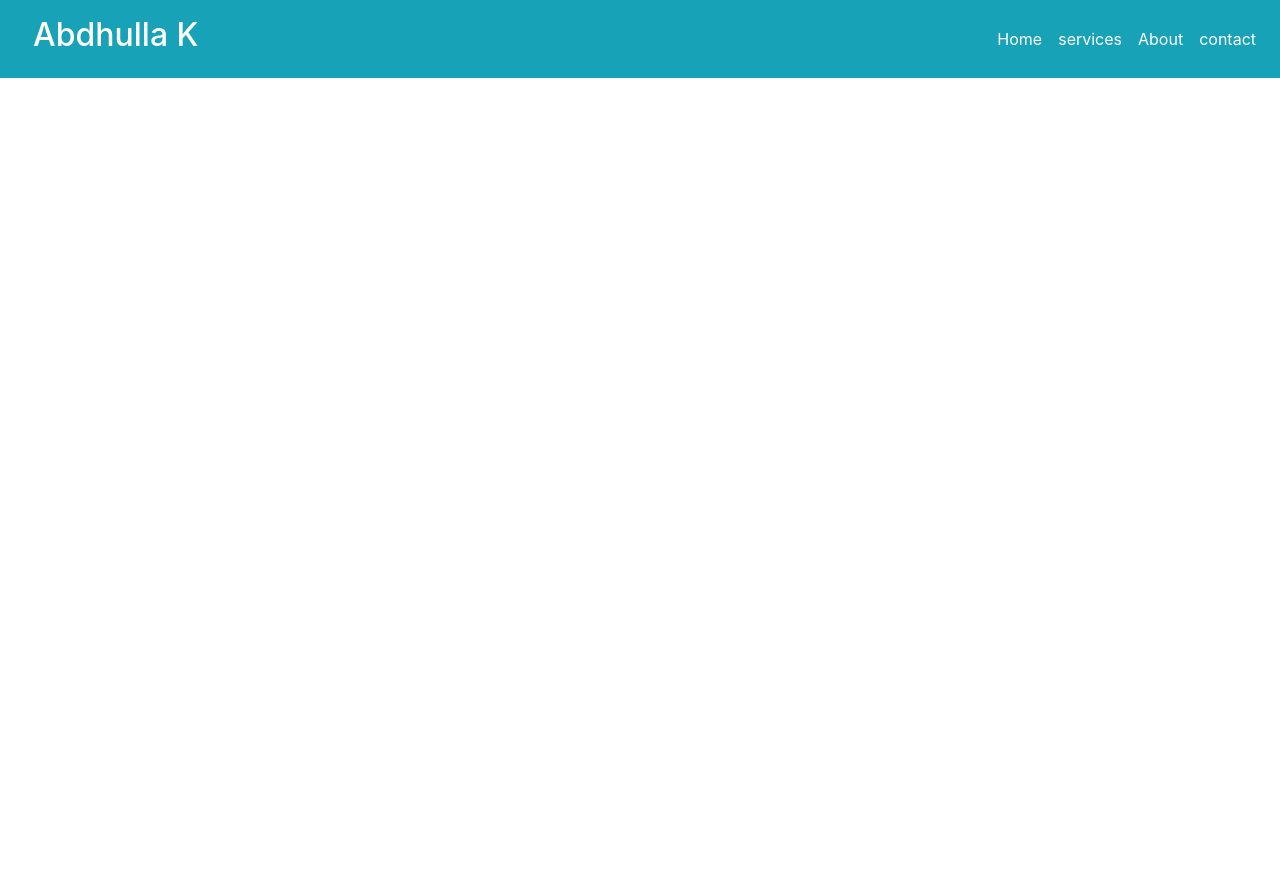
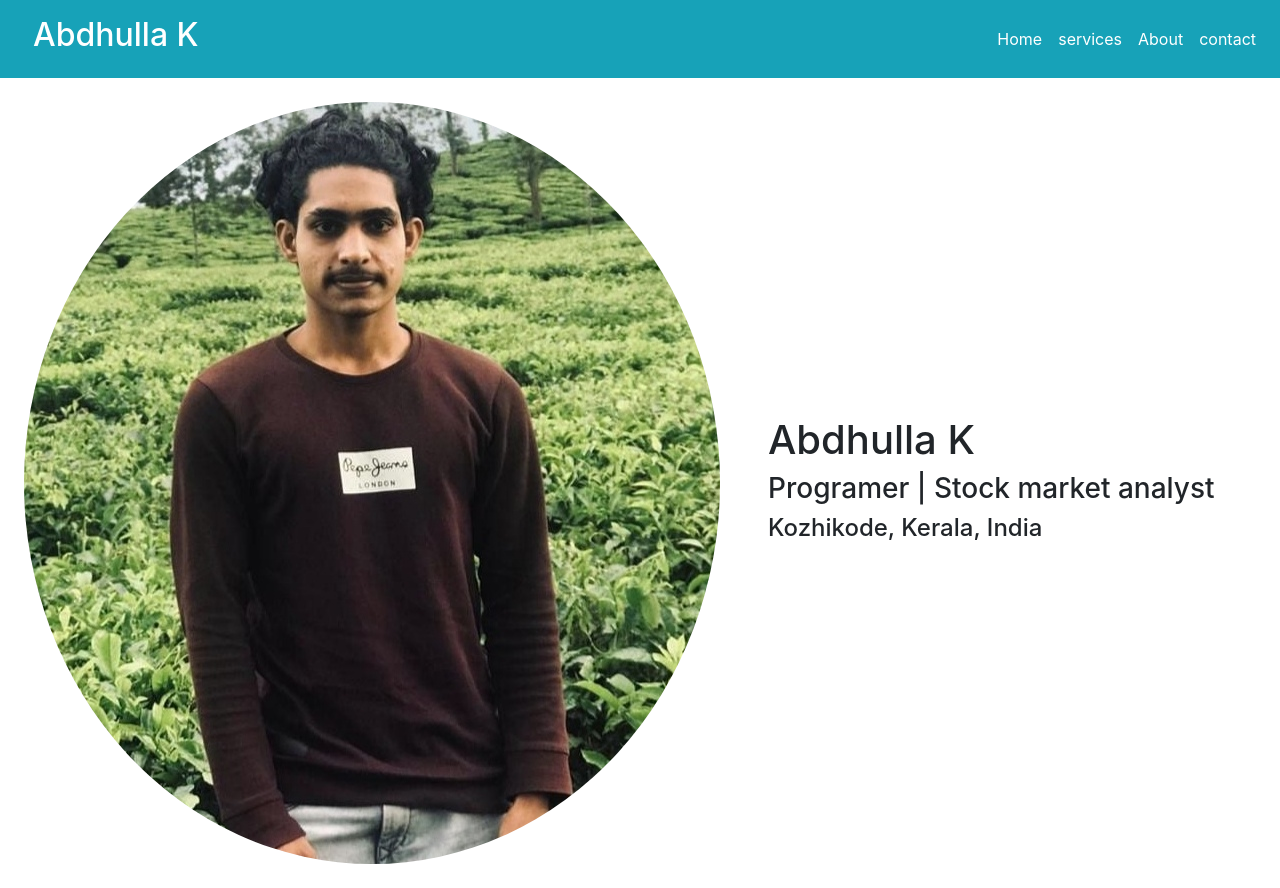
Before and after one commit to abdhulla-k/HTML-PROJECTS, a plain HTML site: page Personal_Website/index.html in a window 1280 px wide. Before the commit the page ends 800 px from the top, so only its background shows below. Drawn offline with nearby package versions, Linux system fonts and the light colour scheme.

Commit message:
created first section which containing image and about. added icon

```diff
--- a/Personal_Website/index.html
+++ b/Personal_Website/index.html
@@ -5,6 +5,7 @@
     <meta http-equiv="X-UA-Compatible" content="IE=edge">
     <meta name="viewport" content="width=device-width, initial-scale=1.0">
     <title>Abdhulla K</title>
+    <link rel="icon" href="https://media-exp1.licdn.com/dms/image/C5603AQH59B9QG70GpA/profile-displayphoto-shrink_100_100/0/1619973969108?e=1634774400&v=beta&t=sbF2z6Iqs2rGGSBvysYAR2hEN9ps_H2uettjTcyTHoQ" type="image/icon type">
     <link rel="stylesheet" href="https://maxcdn.bootstrapcdn.com/bootstrap/4.0.0/css/bootstrap.min.css" integrity="sha384-Gn5384xqQ1aoWXA+058RXPxPg6fy4IWvTNh0E263XmFcJlSAwiGgFAW/dAiS6JXm" crossorigin="anonymous">
 </head>
 <body>
@@ -41,6 +42,23 @@
         </div>
     </header>
 
+    <section class="p-4">
+       <div class="container-fluid">
+            <div class="row align-items-center">
+                 <div class="md-6">
+                   <img src="IMG_20210820_220328.jpg" class="img-fluid rounded-circle" alt="">
+                 </div>
+                 <div class="md-6 ml-5">
+                   <h1>Abdhulla K<br></h1>
+                   <h3>Programer | Stock market analyst</h3>
+                   <h4>Kozhikode, Kerala, India</h4>
+                 </div>
+            </div>
+       </div>
+    </section>
+
+
+
 
 
     <script src="https://code.jquery.com/jquery-3.2.1.slim.min.js" integrity="sha384-KJ3o2DKtIkvYIK3UENzmM7KCkRr/rE9/Qpg6aAZGJwFDMVNA/GpGFF93hXpG5KkN" crossorigin="anonymous"></script>
```
Also changed, not shown: Personal_Website/IMG_20210820_220328.jpg (added).
